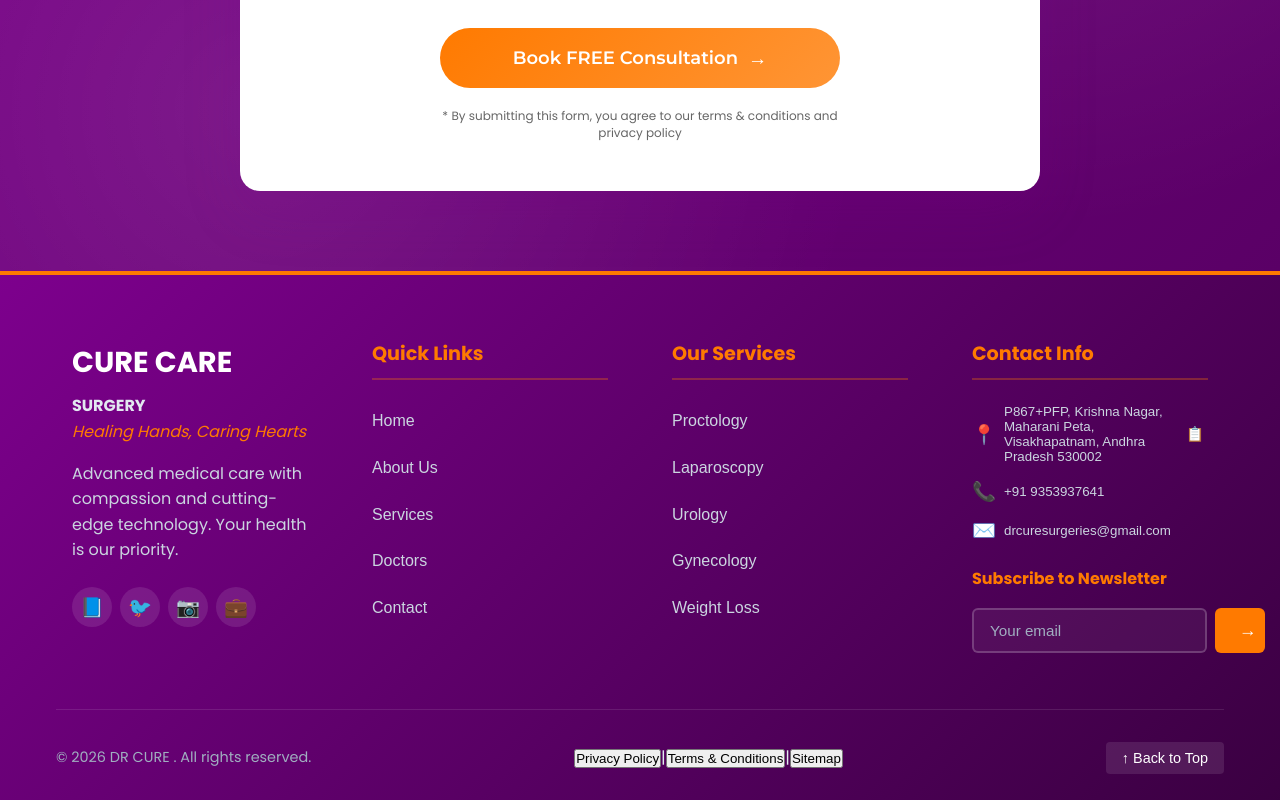
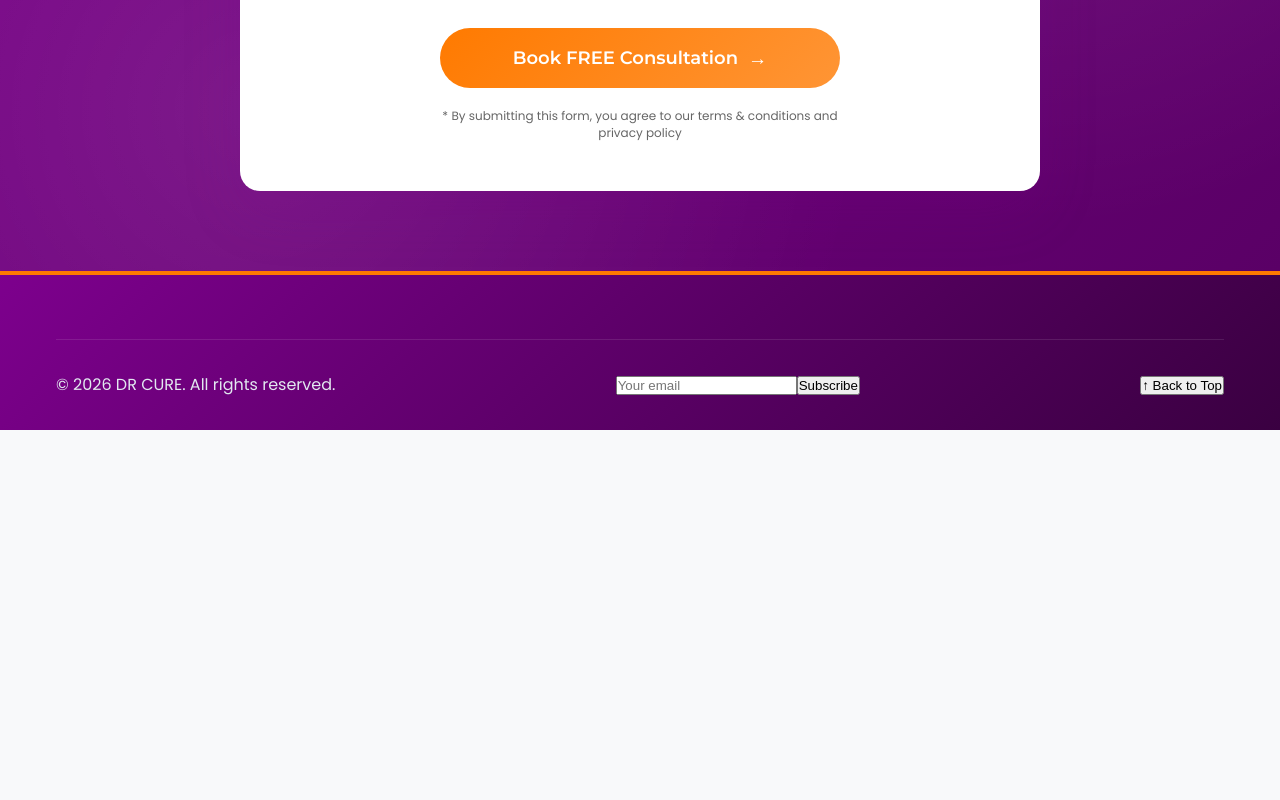
Before and after one commit to Maneesha-101/DR-CURE-, a React (Create React App) app: page / in a window 1280 px wide. Shown: the part 7102-7902 px from the top of the page. After the commit the page ends 7526 px from the top, so only its background shows below. Built offline with nearby package versions, Linux system fonts and the light colour scheme.

Commit message:
Fixed Footer build error

```diff
--- a/src/components/Footer.js
+++ b/src/components/Footer.js
@@ -1,43 +1,38 @@
 // src/components/Footer.js
-import React, { useState, useEffect } from 'react';
-import './Footer.css';
+import React, { useState } from "react";
+import "./Footer.css";
 
 const Footer = () => {
-  const [email, setEmail] = useState('');
+  const [email, setEmail] = useState("");
   const [isSubscribed, setIsSubscribed] = useState(false);
-  const [subscriptionMessage, setSubscriptionMessage] = useState('');
-  const [currentYear] = useState(new Date().getFullYear());
+  const [subscriptionMessage, setSubscriptionMessage] = useState("");
+  const currentYear = new Date().getFullYear();
 
-  // Scroll to top function
   const scrollToTop = () => {
     window.scrollTo({
       top: 0,
-      behavior: 'smooth'
+      behavior: "smooth",
     });
   };
 
-  // Scroll to section function
   const scrollToSection = (sectionClass) => {
     const element = document.querySelector(`.${sectionClass}`);
     if (element) {
-      const headerOffset = 80; // Adjust based on your header height
+      const headerOffset = 80;
       const elementPosition = element.getBoundingClientRect().top;
-      const offsetPosition = elementPosition + window.pageYOffset - headerOffset;
+      const offsetPosition =
+        elementPosition + window.pageYOffset - headerOffset;
 
       window.scrollTo({
         top: offsetPosition,
-        behavior: 'smooth'
+        behavior: "smooth",
       });
-    } else {
-      console.warn(`Section with class "${sectionClass}" not found`);
     }
   };
 
-  // Open modal function
-  const openModal = (title, content = 'This content would be displayed in a modal.') => {
-    // Create modal element
-    const modal = document.createElement('div');
-    modal.className = 'footer-modal';
+  const openModal = (title, content = "Content goes here") => {
+    const modal = document.createElement("div");
+    modal.className = "footer-modal";
     modal.innerHTML = `
       <div class="modal-content">
         <div class="modal-header">
@@ -50,7 +45,6 @@ const Footer = () => {
       </div>
     `;
 
-    // Add styles
     modal.style.cssText = `
       position: fixed;
       top: 0;
@@ -64,336 +58,93 @@ const Footer = () => {
       z-index: 9999;
     `;
 
-    const modalContent = modal.querySelector('.modal-content');
-    modalContent.style.cssText = `
-      background: white;
-      padding: 2rem;
-      border-radius: 8px;
-      max-width: 500px;
-      width: 90%;
-      position: relative;
-    `;
-
-    // Add close functionality
-    const closeBtn = modal.querySelector('.modal-close');
-    closeBtn.style.cssText = `
-      position: absolute;
-      top: 1rem;
-      right: 1rem;
-      background: none;
-      border: none;
-      font-size: 1.5rem;
-      cursor: pointer;
-    `;
+    const closeBtn = modal.querySelector(".modal-close");
 
     closeBtn.onclick = () => {
       document.body.removeChild(modal);
-      document.body.style.overflow = 'auto';
+      document.body.style.overflow = "auto";
     };
 
     modal.onclick = (e) => {
       if (e.target === modal) {
         document.body.removeChild(modal);
-        document.body.style.overflow = 'auto';
+        document.body.style.overflow = "auto";
       }
     };
 
-    // Add to document
-    document.body.style.overflow = 'hidden';
+    document.body.style.overflow = "hidden";
     document.body.appendChild(modal);
   };
-
-  // Open doctors page
-  const openDoctorsPage = () => {
-    openModal('Our Doctors',
-      'Meet our team of experienced medical professionals:<br><br>' +
-      '• Dr. Sarah Johnson - Proctology Specialist<br>' +
-      '• Dr. Michael Chen - Laparoscopic Surgeon<br>' +
-      '• Dr. Emily Rodriguez - Urology Expert<br>' +
-      '• Dr. Robert Kim - Gynecology Specialist<br>' +
-      '• Dr. Lisa Thompson - Weight Loss Consultant'
-    );
-  };
-
-  const quickLinks = [
-    { label: 'Home', action: scrollToTop },
-    { label: 'About Us', action: () => openModal('About Us', 'Cure  is a leading medical facility dedicated to providing comprehensive healthcare services with state-of-the-art technology and compassionate care.') },
-    { label: 'Services', action: () => scrollToSection('services-section') },
-    { label: 'Doctors', action: openDoctorsPage },
-    { label: 'Contact', action: () => scrollToSection('contact-section') }
-  ];
-
-  const services = [
-    { name: 'Proctology', desc: 'Specialized care for colorectal conditions' },
-    { name: 'Laparoscopy', desc: 'Minimally invasive surgical procedures' },
-    { name: 'Urology', desc: 'Comprehensive urological care' },
-    { name: 'Gynecology', desc: 'Women\'s health services' },
-    { name: 'Weight Loss', desc: 'Medical weight management programs' }
-  ];
-
-  const contactInfo = [
-    {
-      icon: '📍',
-      text: 'P867+PFP, Krishna Nagar, Maharani Peta, Visakhapatnam, Andhra Pradesh 530002',
-      action: () => {
-        window.open('https://maps.app.goo.gl/Y7RCAnb5PivBPH1bA?g_st=awb', '_blank');
-      }
-    },
-    {
-      icon: '📞',
-      text: '+91 9353937641',
-      action: () => {
-        if (window.confirm('Call +91 9353937641?')) {
-          window.location.href = 'tel:+91 9353937641';
-        }
-      }
-    },
-    {
-      icon: '✉️',
-      text: 'drcuresurgeries@gmail.com',
-      action: () => {
-        window.location.href = 'mailto:curecaresurgery@gmail.com?subject=Inquiry%20from%20Website&body=Hello%20Heptacare%20Health,';
-      }
-    }
-  ];
-
-  const socialPlatforms = [
-    { icon: '📘', label: 'Facebook', url: 'https://facebook.com/heptacarehealth' },
-    { icon: '🐦', label: 'Twitter', url: 'https://twitter.com/heptacarehealth' },
-    { icon: '📷', label: 'Instagram', url: 'https://instagram.com/heptacarehealth' },
-    { icon: '💼', label: 'LinkedIn', url: 'https://linkedin.com/company/heptacarehealth' }
-  ];
-
-  const footerLinks = [
-    {
-      label: 'Privacy Policy',
-      action: () => openModal('Privacy Policy',
-        'Your privacy is important to us. This privacy policy explains how we collect, use, and protect your personal information.')
-    },
-    {
-      label: 'Terms & Conditions',
-      action: () => openModal('Terms & Conditions',
-        'By using our services, you agree to our terms and conditions. Please read them carefully.')
-    },
-    {
-      label: 'Sitemap',
-      action: () => openModal('Sitemap',
-        'Website Structure:<br><br>' +
-        '• Homepage<br>' +
-        '• About Us<br>' +
-        '• Services<br>' +
-        '• Doctors<br>' +
-        '• Contact<br>' +
-        '• Patient Portal<br>' +
-        '• Resources')
-    }
-  ];
 
   const handleSubscribe = async (e) => {
     e.preventDefault();
 
     if (!email.trim()) {
-      setSubscriptionMessage('Please enter your email address');
-      setTimeout(() => setSubscriptionMessage(''), 3000);
+      setSubscriptionMessage("Please enter your email address");
       return;
     }
 
     if (!/\S+@\S+\.\S+/.test(email)) {
-      setSubscriptionMessage('Please enter a valid email address');
-      setTimeout(() => setSubscriptionMessage(''), 3000);
+      setSubscriptionMessage("Please enter a valid email address");
       return;
     }
 
-    // Simulate API call
     setIsSubscribed(true);
-    setSubscriptionMessage('Subscribing...');
+    setSubscriptionMessage("Subscribing...");
 
-    try {
-      await new Promise(resolve => setTimeout(resolve, 1000));
+    await new Promise((resolve) => setTimeout(resolve, 1000));
 
-      // Store in localStorage to simulate persistence
-      const subscriptions = JSON.parse(localStorage.getItem('newsletterSubscriptions') || '[]');
+    const subscriptions = JSON.parse(
+      localStorage.getItem("newsletterSubscriptions") || "[]"
+    );
+
     subscriptions.push({
-        email: email,
-        date: new Date().toISOString()
+      email,
+      date: new Date().toISOString(),
     });
-      localStorage.setItem('newsletterSubscriptions', JSON.stringify(subscriptions));
+
+    localStorage.setItem(
+      "newsletterSubscriptions",
+      JSON.stringify(subscriptions)
+    );
 
     setSubscriptionMessage(`Thank you for subscribing with: ${email}`);
-      setEmail('');
+    setEmail("");
 
-      // Reset after 5 seconds
     setTimeout(() => {
-        setSubscriptionMessage('');
+      setSubscriptionMessage("");
       setIsSubscribed(false);
-      }, 5000);
-
-    } catch (error) {
-      setSubscriptionMessage('Subscription failed. Please try again.');
-      setIsSubscribed(false);
-      setTimeout(() => setSubscriptionMessage(''), 3000);
-    }
-  };
-
-  // Copy to clipboard function
-  const copyToClipboard = (text) => {
-    navigator.clipboard.writeText(text).then(() => {
-      const originalMessage = subscriptionMessage;
-      setSubscriptionMessage('Copied to clipboard!');
-      setTimeout(() => setSubscriptionMessage(originalMessage), 2000);
-    });
+    }, 4000);
   };
 
   return (
-    <footer className="footer" id="footer">
+    <footer className="footer">
       <div className="container">
-        <div className="footer-content">
-          <div className="footer-section">
-            <div className="footer-logo">
-              <h3>CURE CARE</h3>
-              <h4>SURGERY</h4>
-
-              <p className="footer-tagline">Healing Hands, Caring Hearts</p>
-            </div>
-            <p className="footer-description">
-              Advanced medical care with compassion and cutting-edge technology.
-              Your health is our priority.
-            </p>
-            <div className="social-links">
-              {socialPlatforms.map((platform, index) => (
-                <button
-                  key={index}
-                  className="social-link"
-                  onClick={() => window.open(platform.url, '_blank')}
-                  aria-label={`Follow us on ${platform.label}`}
-                  title={platform.label}
-                >
-                  {platform.icon}
-                </button>
-              ))}
-            </div>
-          </div>
-
-          <div className="footer-section">
-            <h4 className="footer-heading">Quick Links</h4>
-            <ul className="footer-links">
-              {quickLinks.map((link, index) => (
-                <li key={index}>
-                  <button
-                    className="footer-link-btn"
-                    onClick={link.action}
-                    aria-label={`Navigate to ${link.label}`}
-                  >
-                    {link.label}
-                  </button>
-                </li>
-              ))}
-            </ul>
-          </div>
-
-          <div className="footer-section">
-            <h4 className="footer-heading">Our Services</h4>
-            <ul className="footer-links">
-              {services.map((service, index) => (
-                <li key={index}>
-                  <button
-                    className="footer-link-btn"
-                    onClick={() => openModal(service.name, service.desc)}
-                    aria-label={`Learn more about ${service.name}`}
-                  >
-                    {service.name}
-                  </button>
-                </li>
-              ))}
-            </ul>
-          </div>
-
-          <div className="footer-section">
-            <h4 className="footer-heading">Contact Info</h4>
-            <ul className="contact-info">
-              {contactInfo.map((contact, index) => (
-                <li key={index} className="contact-item">
-                  <button
-                    className="contact-link"
-                    onClick={contact.action}
-                    aria-label={contact.icon === '📍' ? 'Open location in Google Maps' :
-                               contact.icon === '📞' ? 'Call us' :
-                               'Send us an email'}
-                  >
-                    <span className="contact-icon">{contact.icon}</span>
-                    <span>{contact.text}</span>
-                  </button>
-                  {contact.icon === '📍' && (
-                    <button
-                      className="copy-btn"
-                      onClick={() => copyToClipboard(contact.text)}
-                      aria-label="Copy address to clipboard"
-                      title="Copy address"
-                    >
-                      📋
-                    </button>
-                  )}
-                </li>
-              ))}
-            </ul>
+        <div className="footer-bottom">
+          <p>© {currentYear} DR CURE. All rights reserved.</p>
 
           <div className="newsletter">
-              <h5>Subscribe to Newsletter</h5>
-              <form className="newsletter-form" onSubmit={handleSubscribe}>
+            <form onSubmit={handleSubscribe}>
               <input
                 type="email"
-                  name="email"
                 placeholder="Your email"
                 value={email}
                 onChange={(e) => setEmail(e.target.value)}
-                  required
-                  aria-label="Email for newsletter subscription"
                 disabled={isSubscribed}
-                  className={subscriptionMessage ? 'has-message' : ''}
               />
-                <button
-                  type="submit"
-                  aria-label={isSubscribed ? 'Subscribed successfully' : 'Subscribe to newsletter'}
-                  disabled={isSubscribed}
-                  className={isSubscribed ? 'subscribed' : ''}
-                >
-                  {isSubscribed ? '✓' : '→'}
+              <button type="submit" disabled={isSubscribed}>
+                {isSubscribed ? "✓" : "Subscribe"}
               </button>
             </form>
+
             {subscriptionMessage && (
-                <div className="subscription-message">
+              <p className="subscription-message">
                 {subscriptionMessage}
-                </div>
+              </p>
             )}
           </div>
-          </div>
-        </div>
 
-        <div className="footer-bottom">
-          <p className="copyright">
-            &copy; {currentYear} DR CURE . All rights reserved.
-          </p>
-          <div className="footer-bottom-links">
-            {footerLinks.map((link, index) => (
-              <React.Fragment key={index}>
-                <button
-                  className="footer-bottom-link"
-                  onClick={link.action}
-                  aria-label={`Open ${link.label}`}
-                >
-                  {link.label}
-                </button>
-                {index < footerLinks.length - 1 && <span className="separator">|</span>}
-              </React.Fragment>
-            ))}
-          </div>
-          <button
-            className="back-to-top"
-            onClick={scrollToTop}
-            aria-label="Scroll back to top"
-          >
-            ↑ Back to Top
-          </button>
+          <button onClick={scrollToTop}>↑ Back to Top</button>
         </div>
       </div>
     </footer>
```
Lines whose indentation alone changed are shown as unchanged.
